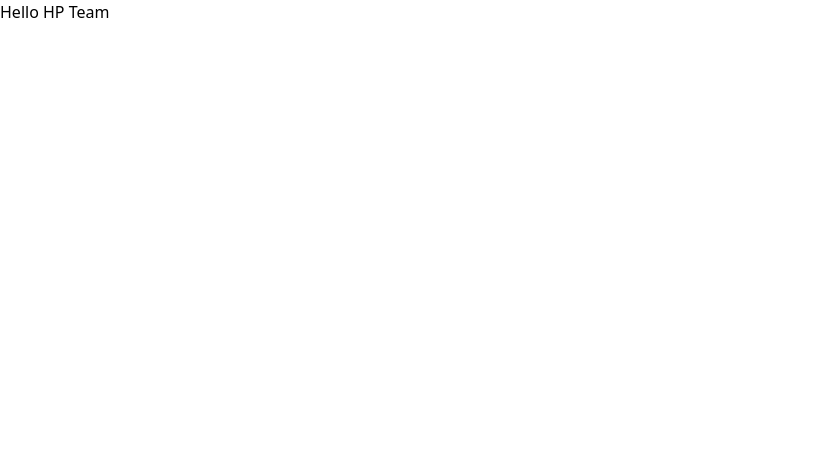
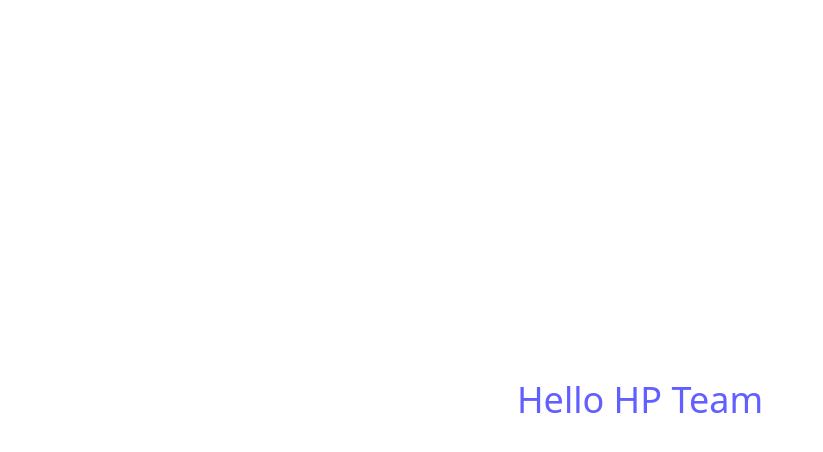
Before and after one commit to Hablu-Programmer-Team/HP-Team, a React (Vite) app: page / in a window 1280 px wide. Shown: the top 452 px of the page, without its empty margins (0-823 px from the left). Built offline with nearby package versions, Linux system fonts and the light colour scheme.

Commit message:
first print

```diff
--- a/src/App.tsx
+++ b/src/App.tsx
@@ -2,8 +2,8 @@ import React from 'react'
 
 export const App = () => {
   return (
-    <div>
-      <p>Hello HP Team</p>
+    <div className='flex w-full justify-center h-screen items-center'>
+      <p className='text-4xl text-indigo-500'>Hello HP Team</p>
     </div>
   )
 }
```
